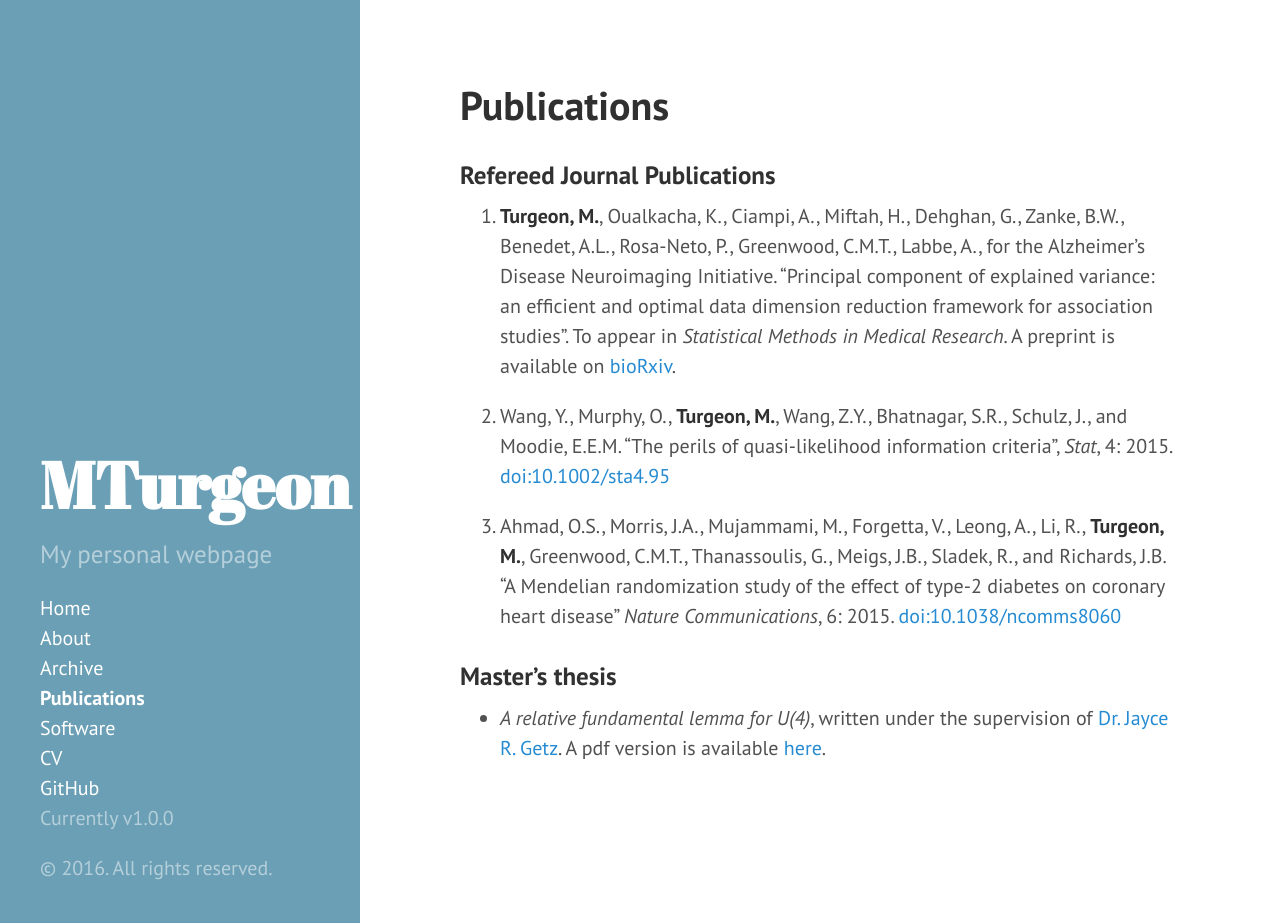
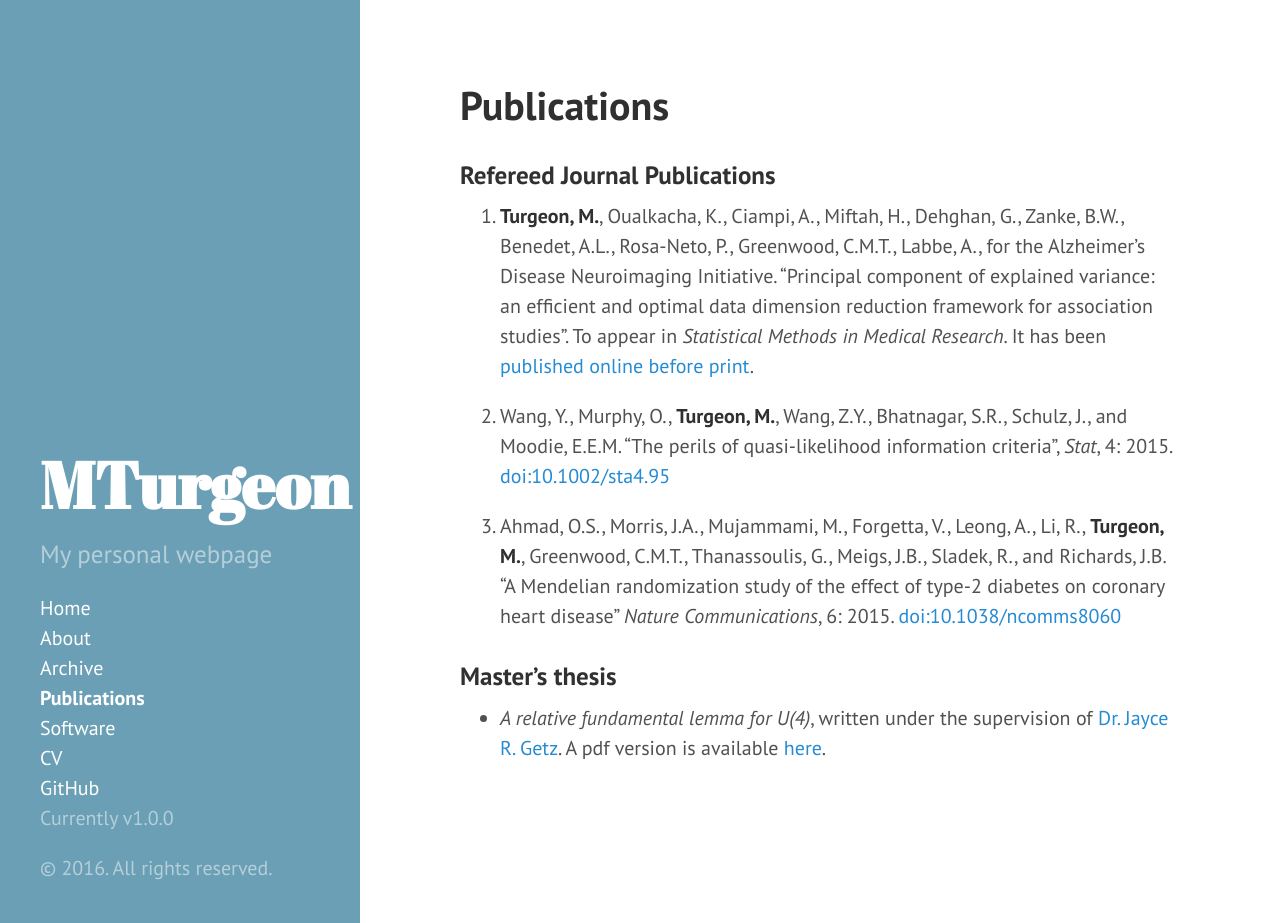
Before and after one commit to turgeonmaxime/old_website, a Jekyll site: the page built from publications.md, in a window 1280 px wide and 923 px high. Built offline with Jekyll 4.4.1, drawn with Linux system fonts in a browser that asks for light colours.

Commit message:
update pcev paper

```diff
--- a/publications.md
+++ b/publications.md
@@ -5,7 +5,7 @@ title: Publications
 
 ### Refereed Journal Publications
 
- 1. **Turgeon, M.**, Oualkacha, K., Ciampi, A., Miftah, H., Dehghan, G., Zanke, B.W., Benedet, A.L., Rosa-Neto, P., Greenwood, C.M.T., Labbe, A., for the Alzheimer's Disease Neuroimaging Initiative. "Principal component of explained variance: an efficient and optimal data dimension reduction framework for association studies". To appear in *Statistical Methods in Medical Research*. A preprint is available on [bioRxiv](http://biorxiv.org/content/early/2016/01/13/036566).
+ 1. **Turgeon, M.**, Oualkacha, K., Ciampi, A., Miftah, H., Dehghan, G., Zanke, B.W., Benedet, A.L., Rosa-Neto, P., Greenwood, C.M.T., Labbe, A., for the Alzheimer's Disease Neuroimaging Initiative. "Principal component of explained variance: an efficient and optimal data dimension reduction framework for association studies". To appear in *Statistical Methods in Medical Research*. It has been [published online before print](http://dx.doi.org/10.1177/0962280216660128).
 
  2. Wang, Y., Murphy, O., **Turgeon, M.**, Wang, Z.Y., Bhatnagar, S.R., Schulz, J., and Moodie, E.E.M. "The perils of quasi-likelihood information criteria", *Stat*, 4: 2015. [doi:10.1002/sta4.95](http://dx.doi.org/10.1002/sta4.95)
 
```
